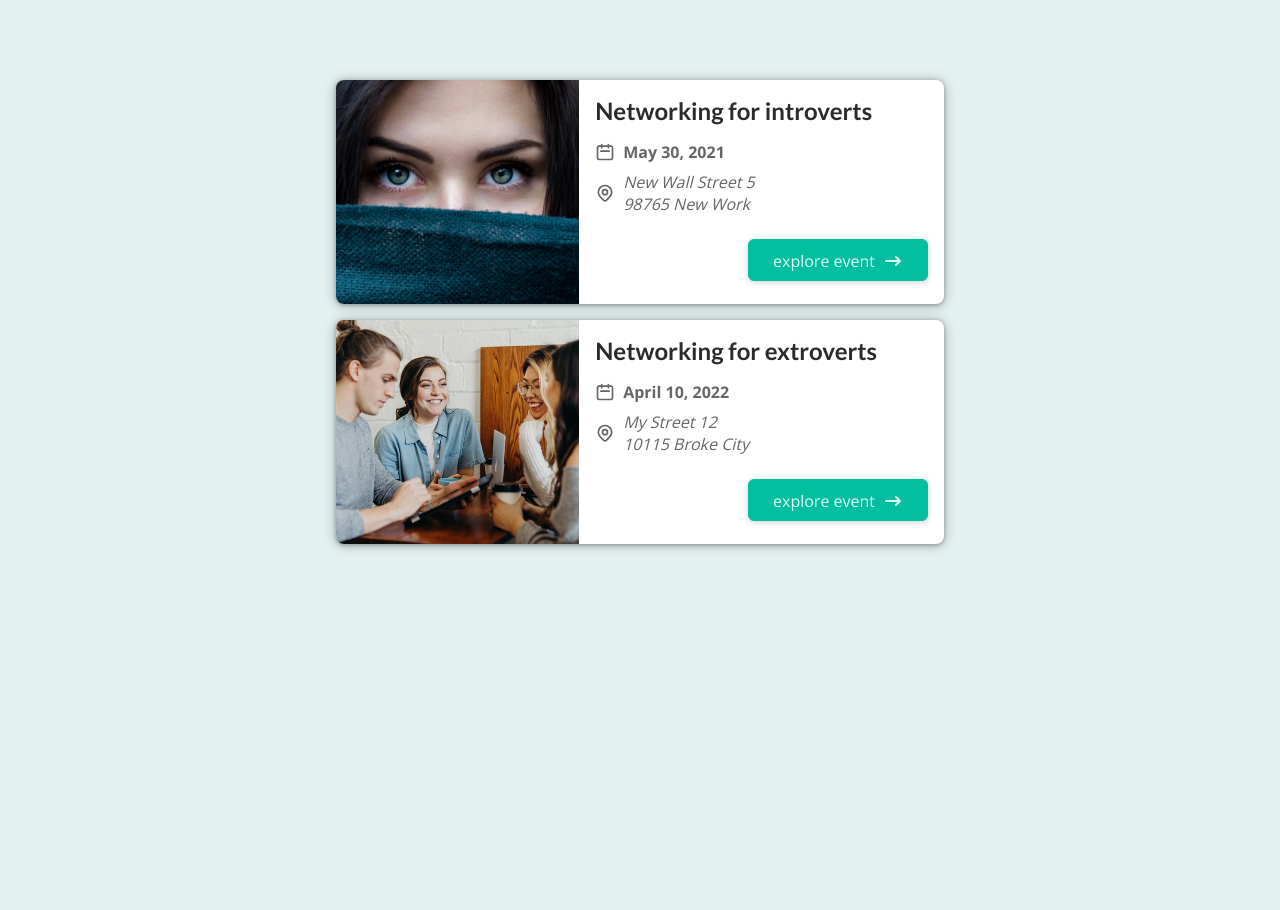
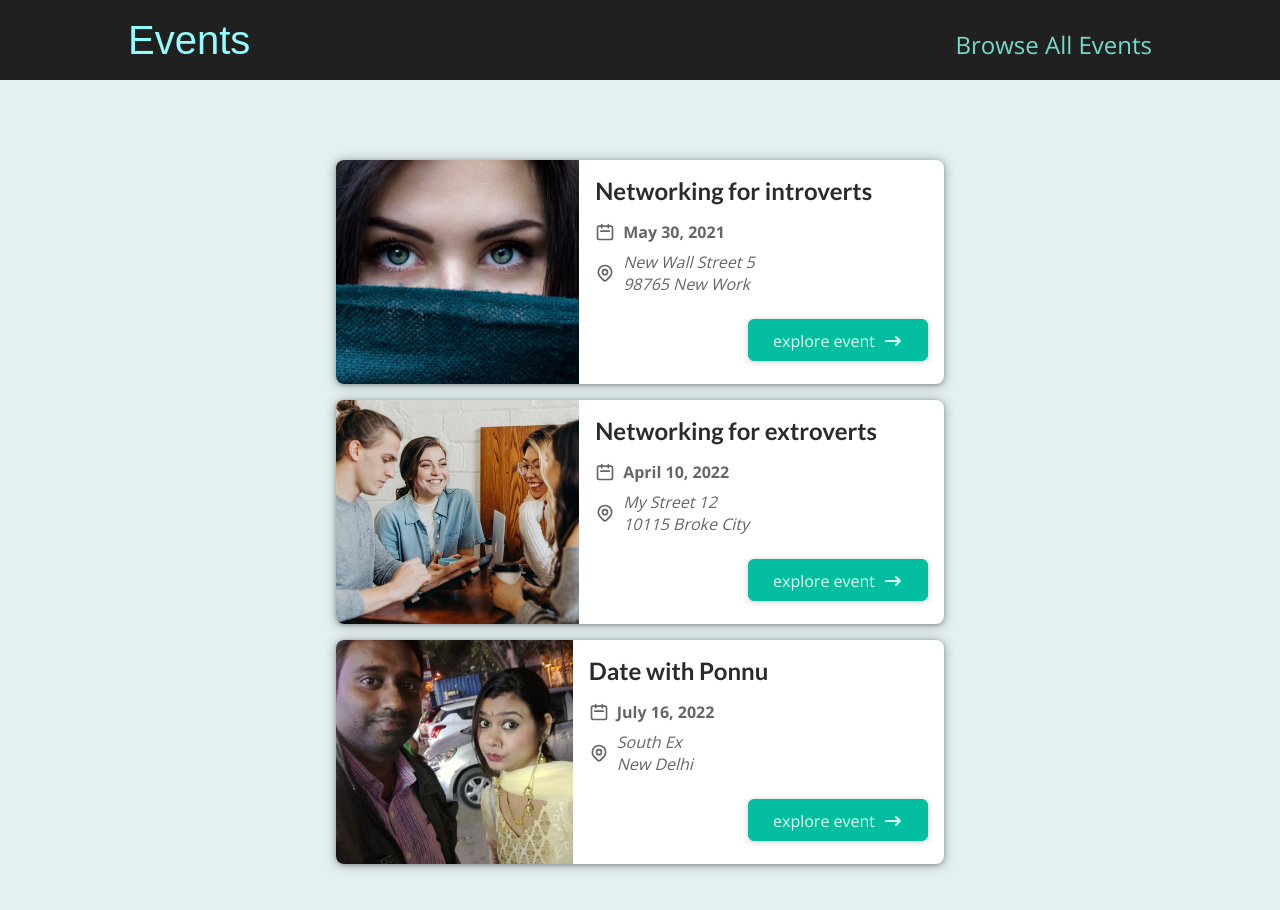
Before and after one commit to sumitsasidharan/max-nextjs, a Next.js app: page / in a window 1280 px wide. Shown: the top 910 px of the page. Before the commit the page ends 800 px from the top, so only its background shows below. Built offline with nearby package versions, Linux system fonts and the light colour scheme.

Commit message:
updated events search

```diff
--- /dev/null
+++ b/components/layout/layout.js
@@ -0,0 +1,13 @@
+import { Fragment } from 'react';
+import MainHeader from './main-header';
+
+function Layout(props) {
+   return (
+      <Fragment>
+         <MainHeader />
+         <main>{props.children}</main>
+      </Fragment>
+   );
+}
+
+export default Layout;
--- /dev/null
+++ b/components/layout/main-header.js
@@ -0,0 +1,22 @@
+import Link from "next/link";
+import classes from './main-header.module.css';
+
+function MainHeader() {
+   return (
+      <header className={classes.header}>
+         <div className={classes.logo}>
+            <Link href="/">Events</Link>
+         </div>
+
+         <nav className={classes.navigation}>
+            <ul>
+               <li>
+                  <Link href="/events">Browse All Events</Link>
+               </li>
+            </ul>
+         </nav>
+      </header>
+   );
+}
+
+export default MainHeader;
--- /dev/null
+++ b/components/layout/main-header.module.css
@@ -0,0 +1,41 @@
+.header {
+  width: 100%;
+  display: flex;
+  justify-content: space-between;
+  align-items: baseline;
+  padding: 1rem 10%;
+  height: 5rem;
+  background-color: #202020;
+}
+
+.logo {
+  font-size: 1.5rem;
+  color: white;
+  font-family: 'Fira', sans-serif;
+  height: 100%;
+  display: flex;
+  justify-content: center;
+  align-items: center;
+  color: #94fdfd;
+}
+
+.logo a {
+  text-decoration: none;
+  color: #94fdfd;
+}
+
+.navigation a {
+  text-decoration: none;
+  color: #74dacc;
+  font-size: 1rem;
+}
+
+@media (min-width: 768px) {
+  .logo {
+    font-size: 2.5rem;
+  }
+
+  .navigation a {
+    font-size: 1.5rem;
+  }
+}
--- a/components/ui/button.js
+++ b/components/ui/button.js
@@ -2,10 +2,19 @@
 import classes from './button.module.css';
 
 function Button(props) {
+
+   if (props.link) {
+      return (
+         <Link href={props.link}>
+            <a className={classes.btn}>{props.children}</a>
+         </Link>
+      );
+   }
+
    return (
-      <Link href={props.link}>
-         <a className={classes.btn}>{props.children}</a>
-      </Link>
+      <button className={classes.btn} onClick={props.onClick}>
+         {props.children}
+      </button>
    );
 }
 
--- a/dummy-data.js
+++ b/dummy-data.js
@@ -29,6 +29,16 @@
       image: 'images/extrovert-event.jpg',
       isFeatured: true,
    },
+   {
+      id: 'e4',
+      title: 'Date with Ponnu',
+      description:
+         'Had a fantastic date with my sweetheart sis ponnu at South-Ex, were we spent some memorable days together 🧡💝💗',
+      location: 'South Ex, New Delhi',
+      date: '2022-07-16',
+      image: 'images/date-with-ponnu.jpg',
+      isFeatured: true,
+   },
 ];
 
 export function getFeaturedEvents() {
--- a/pages/_app.js
+++ b/pages/_app.js
@@ -1,7 +1,12 @@
+import Layout from '../components/layout/layout'
 import '../styles/globals.css'
 
 function MyApp({ Component, pageProps }) {
-  return <Component {...pageProps} />
+  return (
+     <Layout>
+        <Component {...pageProps} />
+     </Layout>
+  );
 }
 
 export default MyApp
```
Also changed, not shown: components/events/events-search.js (added, +53 -0 lines), components/events/events-search.module.css (added, +69 -0 lines), pages/events/[eventId].js (+16 -4 lines), pages/events/index.js (+20 -3 lines), public/images/date-with-ponnu.jpg (added).
